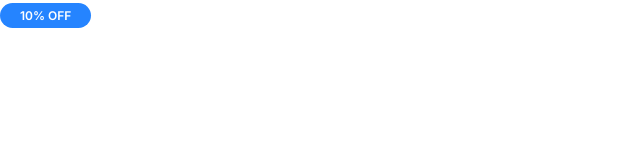
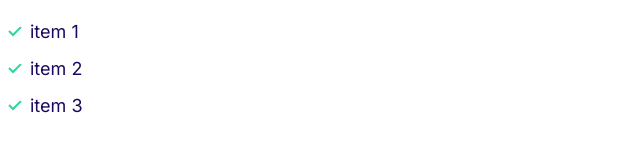
Before and after one commit to thepoojajain/Cloud_Website, a plain HTML site: page index.html in a window 1280 px wide. Shown: the whole page, without its empty margins (0-640 px from the left). Drawn offline with Linux system fonts and the light colour scheme.

Commit message:
Created list elements

```diff
--- a/CSS/styles.css
+++ b/CSS/styles.css
@@ -116,3 +116,32 @@ a {
     font-size: 1.2rem;
   }
 }
+
+/* Lists */
+
+.list {
+  list-style: none;
+  padding-left: 0;
+  color: var(--color-heading);
+}
+
+.list--inline .list__item {
+  display: inline-block;
+  margin-right: 2rem;
+}
+
+.list--tick {
+  list-style-image: url(../Images/tick.svg);
+  padding-left: 3rem;
+}
+
+.list--tick .list__item {
+  padding-left: 0.5rem;
+  margin-bottom: 1rem;
+}
+
+@media screen and (min-width: 1024px) {
+  .list--tick .list__item {
+    padding-left: 0;
+  }
+}
--- a/index.html
+++ b/index.html
@@ -15,6 +15,10 @@
     />
   </head>
   <body>
-    <span class="badge badge--primary badge--small">10% off</span>
+    <ul class="list list--tick">
+      <li class="list__item">item 1</li>
+      <li class="list__item">item 2</li>
+      <li class="list__item">item 3</li>
+    </ul>
   </body>
 </html>
```
Also changed, not shown: CSS/Components/lists.html (added, +11 -0 lines), CSS/Components/links.html (renamed from CSS/Components/link.html), Images/tick.svg (added).
